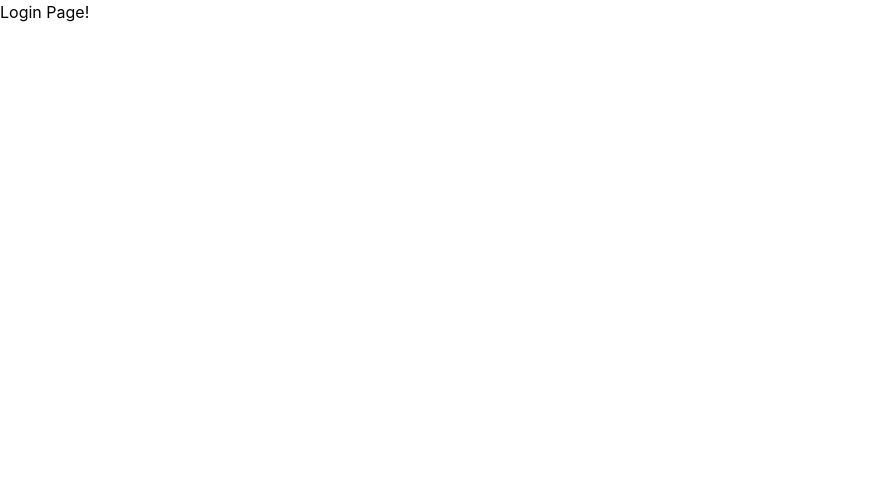
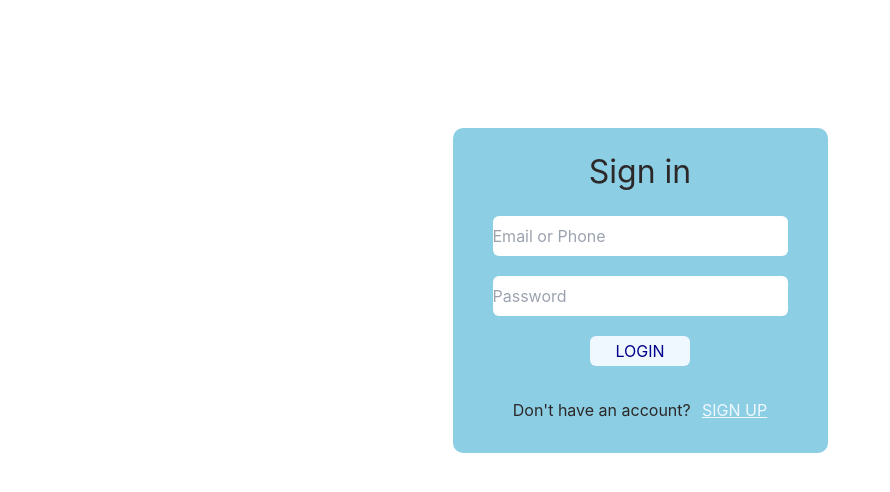
Before and after one commit to dmrlobo2002/Schedule-a-Doc, a React (Create React App) app in the folder frontend/: page /login in a window 1280 px wide. Shown: the top 492 px of the page, without its empty margins (0-890 px from the left). Built offline with nearby package versions, Linux system fonts and the light colour scheme.

Commit message:
Sprint 1 Login Page

```diff
--- a/frontend/package.json
+++ b/frontend/package.json
@@ -7,7 +7,7 @@
     "@testing-library/react": "^13.4.0",
     "@testing-library/user-event": "^13.5.0",
     "@types/jest": "^27.5.2",
-    "@types/node": "^16.18.11",
+    "@types/node": "^16.18.12",
     "@types/react": "^18.0.27",
     "@types/react-dom": "^18.0.10",
     "react": "^18.2.0",
--- /dev/null
+++ b/frontend/src/components/pages/Login.css
@@ -0,0 +1,74 @@
+.Login{
+    display: flex;
+    justify-content: center;
+    align-items: center;
+
+}
+.Box{
+
+    margin-top: 8rem;
+    width: 375px;
+    height: 325px;
+    background-color:rgb(140, 206, 228);
+    padding: 20px;
+    border-radius: 10px;
+
+}
+
+
+.Signin{
+    display: flex;
+    justify-content: center;
+    align-items: center;
+    font-size: xx-large;
+    color: rgb(45, 40, 40);
+
+}
+
+.inputs {
+    padding: 20px;
+}
+
+.email {
+    width: 100%;
+    height: 40px;
+    border-radius: 6px;
+    border-width: 1;
+    margin-bottom: 20px;
+}
+
+.password {
+    width: 100%;
+    height: 40px;
+    border-radius: 6px;
+    border-width: 1;
+}
+
+.loginButton{
+    width: 100px;
+    height: 30px;
+    background-color: aliceblue;
+    color: darkblue;
+    font: bold;
+    border-radius: 6px;
+
+}
+
+.loginButton:hover{
+    background-color: darkblue;
+    color: aliceblue;
+
+}
+.SignupMessage{
+    margin-top: 2rem;
+    color: rgb(45, 40, 40);
+
+}
+.SignupButton{
+    text-decoration-line: underline;
+    margin-left: 0.3cm;
+    color: aliceblue;
+}
+.SignupButton:hover{
+    color:darkblue;
+}
--- a/frontend/src/components/pages/Login.tsx
+++ b/frontend/src/components/pages/Login.tsx
@@ -1,7 +1,30 @@
 import React from "react";
+import './Login.css';
 
-const Login = () => {
-  return <h1>Login Page!</h1>;
+export const Login = () => {
+  return(
+    <div className="Login">
+      <div className="Box">
+        <div className="Signin"> Sign in</div>
+        <div className="inputs">
+          <input className="email" placeholder="Email or Phone"/>
+            <input className="password" placeholder="Password" />
+        </div>
+        <div style={{display:"flex", justifyContent: "center"}}>
+          <button className="loginButton">LOGIN</button>
+          </div>
+          <div className="SignupMessage" style={{display:"flex", justifyContent: "center"}}>
+            Don't have an account?
+            <button className="SignupButton"> SIGN UP</button>
+            </div>
+
+      </div>
+    </div>
+  );
+
+
+
+
 };
 
 export default Login;
```
Also changed, not shown: 2 other files (tests, documents, lock files or other folders).
